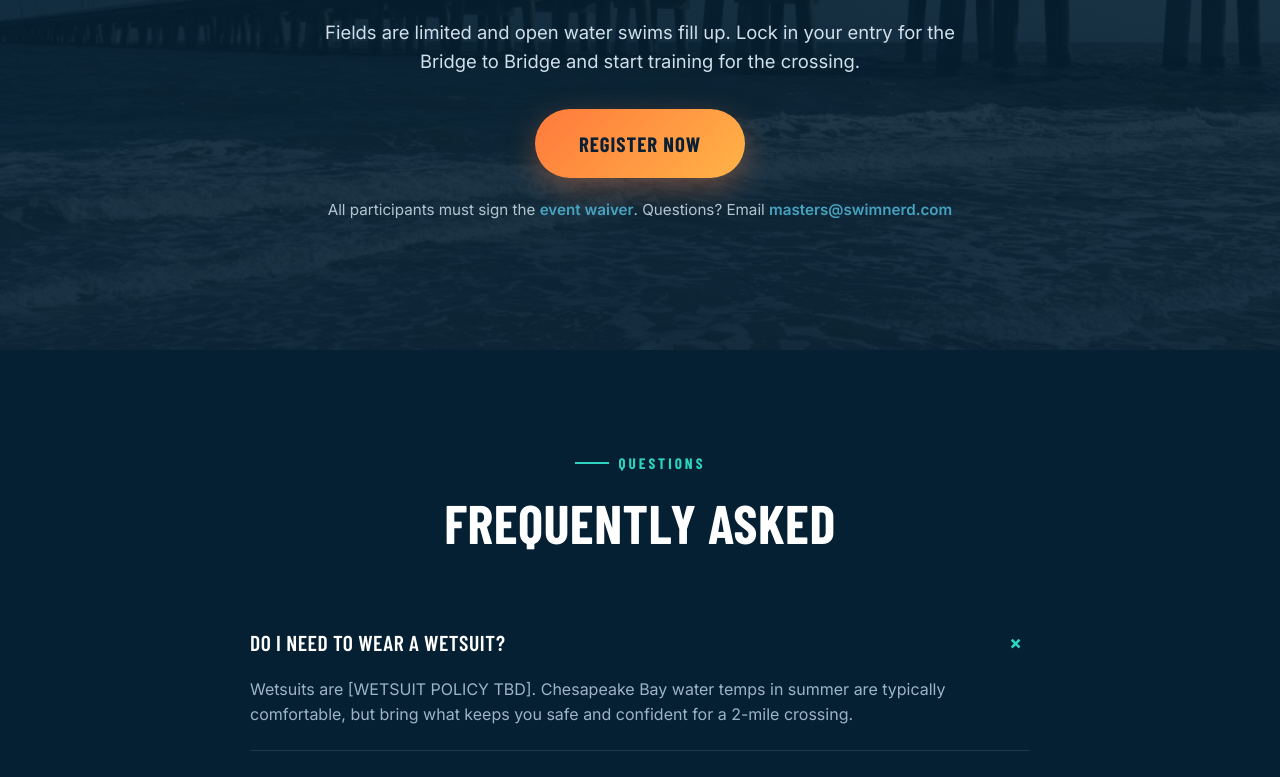
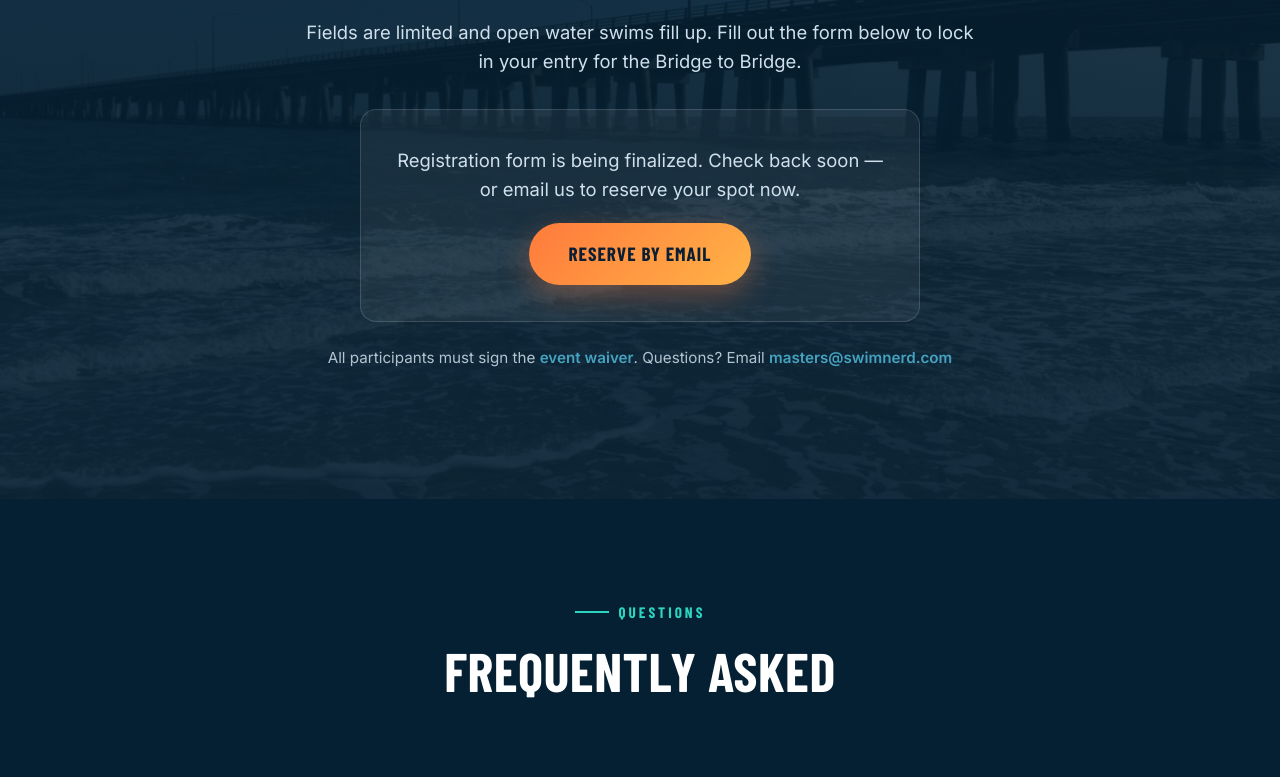
Before and after one commit to swimnerdtim/bridge-to-bridge, a React (Vite) app: page / in a window 1280 px wide. Shown: the part 4018-4795 px from the top of the page. Built offline with nearby package versions, Linux system fonts and the light colour scheme; a web font is replaced by a local one.

Commit message:
Add wetsuit/water-temp FAQ + Google Form registration embed

```diff
--- a/src/App.jsx
+++ b/src/App.jsx
@@ -15,7 +15,8 @@ const EVENT = {
   distance: '~2 Miles',
   start: 'Lesner Bridge',
   finish: 'Chesapeake Bay Bridge-Tunnel',
-  registerUrl: '#register',       // replace with RunSignup/Eventbrite link
+  registerUrl: '#register',       // scrolls to embedded Google Form
+  googleFormUrl: '[GOOGLE_FORM_EMBED_URL]', // paste Google Form embed URL here
   price: '[PRICE TBD]',           // e.g. '$65'
   contactEmail: 'masters@swimnerd.com',
 }
@@ -41,7 +42,7 @@ function useHashRoute() {
 const FAQS = [
   {
     q: 'Do I need to wear a wetsuit?',
-    a: 'Wetsuits are [WETSUIT POLICY TBD]. Chesapeake Bay water temps in summer are typically comfortable, but bring what keeps you safe and confident for a 2-mile crossing.',
+    a: 'Wetsuits are optional — wear one if you want, but it’s not needed. Mid-September water in the Chesapeake Bay is warm, typically in the mid-to-upper 70s°F (around 75–78°F based on past years). Plenty comfortable for the crossing. Wear whatever keeps you confident over 2 miles.',
   },
   {
     q: 'Is there safety support on the water?',
@@ -53,7 +54,7 @@ const FAQS = [
   },
   {
     q: 'What about currents and tides?',
-    a: 'The Lesner-to-CBBT line is timed around favorable tide windows. [TIDE/CURRENT DETAILS TBD] Full course briefing is provided before the start.',
+    a: 'The route is timed around a favorable tide window. Full course briefing is provided before the start so you know exactly where to sight and how to work with the current.',
   },
   {
     q: 'What do I get for registering?',
@@ -261,9 +262,28 @@ export default function App() {
         <div className="container register-inner">
           <span className="eyebrow" style={{ justifyContent: 'center', display: 'flex' }}>Claim Your Spot</span>
           <h2>Ready to Cross the Bay?</h2>
-          <p>Fields are limited and open water swims fill up. Lock in your entry for the Bridge to Bridge and start training for the crossing.</p>
-          <a href={EVENT.registerUrl} className="btn btn-primary" style={{ fontSize: '1.3rem', padding: '18px 44px' }}>Register Now</a>
-          <p style={{ marginTop: 20, fontSize: '0.95rem', opacity: 0.85 }}>
+          <p>Fields are limited and open water swims fill up. Fill out the form below to lock in your entry for the Bridge to Bridge.</p>
+
+          {EVENT.googleFormUrl && !EVENT.googleFormUrl.startsWith('[') ? (
+            <div className="form-embed">
+              <iframe
+                src={EVENT.googleFormUrl}
+                title="Bridge to Bridge Registration"
+                width="100%"
+                height="920"
+                frameBorder="0"
+                marginHeight="0"
+                marginWidth="0"
+              >Loading registration form…</iframe>
+            </div>
+          ) : (
+            <div className="form-placeholder">
+              <p style={{ marginBottom: 18 }}>Registration form is being finalized. Check back soon — or email us to reserve your spot now.</p>
+              <a href={`mailto:${EVENT.contactEmail}?subject=Bridge%20to%20Bridge%20Registration`} className="btn btn-primary" style={{ fontSize: '1.2rem', padding: '16px 40px' }}>Reserve by Email</a>
+            </div>
+          )}
+
+          <p style={{ marginTop: 24, fontSize: '0.95rem', opacity: 0.85 }}>
             All participants must sign the <a href="#waiver" style={{ color: 'var(--bay-light)', fontWeight: 600 }}>event waiver</a>.
             Questions? Email <a href={`mailto:${EVENT.contactEmail}`} style={{ color: 'var(--bay-light)', fontWeight: 600 }}>{EVENT.contactEmail}</a>
           </p>
--- a/src/styles.css
+++ b/src/styles.css
@@ -296,3 +296,16 @@ section { padding: 96px 0; }
   .logo-pill img { height: 22px; }
   .brand-masters { font-size: 0.9rem; letter-spacing: 1.5px; }
 }
+
+/* ─── REGISTRATION FORM EMBED ─── */
+.form-embed {
+  max-width: 700px; margin: 12px auto 0;
+  background: var(--white); border-radius: 16px; overflow: hidden;
+  box-shadow: var(--shadow); border: 1px solid rgba(255,255,255,0.1);
+}
+.form-embed iframe { display: block; width: 100%; border: 0; }
+.form-placeholder {
+  max-width: 560px; margin: 12px auto 0;
+  background: rgba(255,255,255,0.06); border: 1px solid rgba(255,255,255,0.14);
+  border-radius: 16px; padding: 36px 30px; color: #dbe7f0;
+}
```
